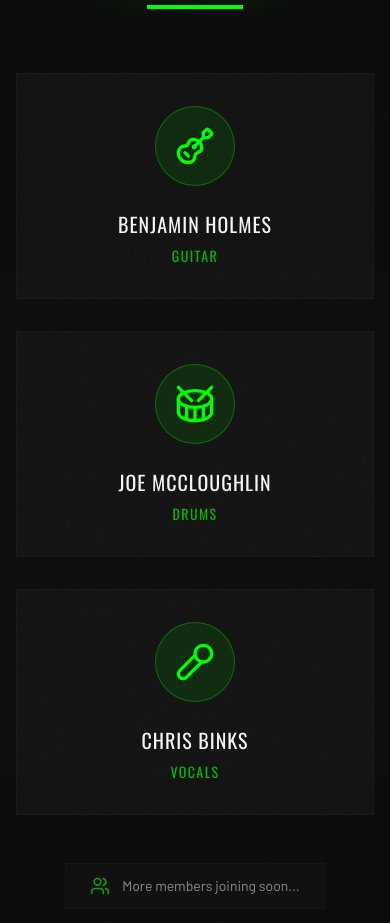
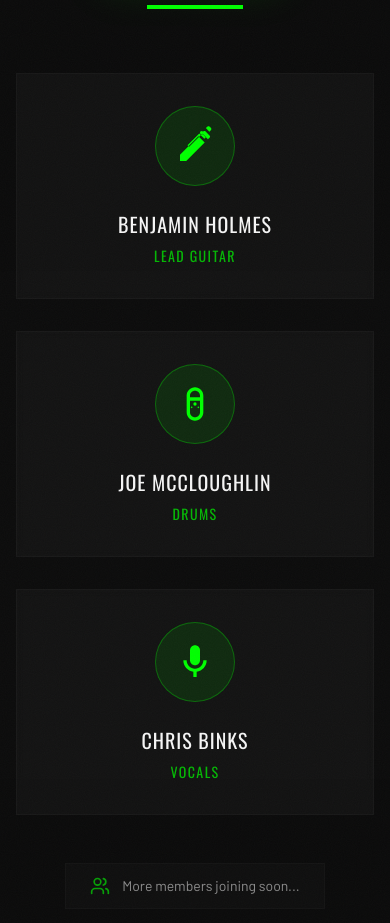
Before and after one commit to bholmes-datasight/plagued-website, a React (Vite) app in the folder frontend/: page /about in a window 390 px wide. Shown: the part 1000-1923 px from the top of the page. Built offline with nearby package versions, Linux system fonts and the light colour scheme.

Commit message:
Update About page with metal-themed icons
- Replace acoustic guitar icon with electric guitar icon
- Add custom drum kit icon with snare details
- Add metal-style microphone icon
- Update Benjamin Holmes role to 'Lead Guitar'
- Icons now better match death metal aesthetic

```diff
--- a/frontend/src/pages/About.jsx
+++ b/frontend/src/pages/About.jsx
@@ -1,21 +1,44 @@
 import { motion } from 'framer-motion'
-import { Guitar, Mic2, Drum, Users } from 'lucide-react'
+import { Users } from 'lucide-react'
+
+// Custom Metal Icons
+const ElectricGuitarIcon = ({ className }) => (
+  <svg viewBox="0 0 24 24" className={className} fill="currentColor">
+    <path d="M21.5 2.5l-.88.88-2.12-2.12.88-.88c.39-.39 1.02-.39 1.41 0l.71.71c.39.39.39 1.02 0 1.41zM8.5 12.5l-1-1 7.07-7.07 1 1L8.5 12.5zm7-7l1-1 2.12 2.12-1 1-2.12-2.12zM3 17.25V21h3.75L17.81 9.94l-3.75-3.75L3 17.25zM16 3c-.55 0-1 .45-1 1s.45 1 1 1 1-.45 1-1-.45-1-1-1zM20.71 7.04c.39-.39.39-1.02 0-1.41l-2.34-2.34c-.39-.39-1.02-.39-1.41 0L16 4.25 19.75 8l.96-.96z"/>
+  </svg>
+)
+
+const DrumIcon = ({ className }) => (
+  <svg viewBox="0 0 24 24" className={className} fill="currentColor">
+    <path d="M12 2C9.24 2 7 4.24 7 7v10c0 2.76 2.24 5 5 5s5-2.24 5-5V7c0-2.76-2.24-5-5-5zM9 7c0-1.66 1.34-3 3-3s3 1.34 3 3v1H9V7zm6 10c0 1.66-1.34 3-3 3s-3-1.34-3-3V10h6v7z"/>
+    <circle cx="12" cy="12" r="1"/>
+    <circle cx="10" cy="14" r="0.5"/>
+    <circle cx="14" cy="14" r="0.5"/>
+  </svg>
+)
+
+const MicIcon = ({ className }) => (
+  <svg viewBox="0 0 24 24" className={className} fill="currentColor">
+    <path d="M12 14c1.66 0 3-1.34 3-3V5c0-1.66-1.34-3-3-3S9 3.34 9 5v6c0 1.66 1.34 3 3 3z"/>
+    <path d="M17 11c0 2.76-2.24 5-5 5s-5-2.24-5-5H5c0 3.53 2.61 6.43 6 6.92V21h2v-3.08c3.39-.49 6-3.39 6-6.92h-2z"/>
+  </svg>
+)
 
 const bandMembers = [
   {
     name: 'Benjamin Holmes',
-    role: 'Guitar',
-    icon: Guitar,
+    role: 'Lead Guitar',
+    icon: ElectricGuitarIcon,
   },
   {
     name: 'Joe McCloughlin',
     role: 'Drums',
-    icon: Drum,
+    icon: DrumIcon,
   },
   {
     name: 'Chris Binks',
     role: 'Vocals',
-    icon: Mic2,
+    icon: MicIcon,
   },
 ]
 
```
